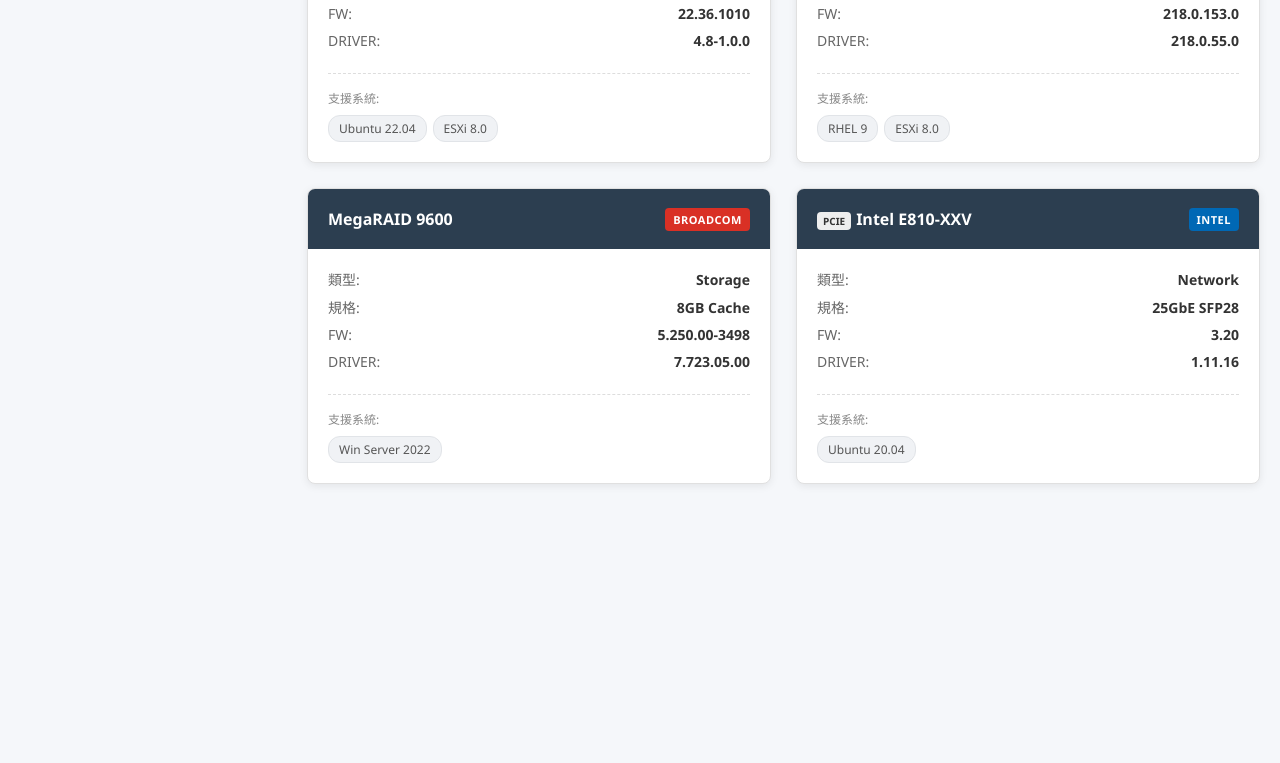
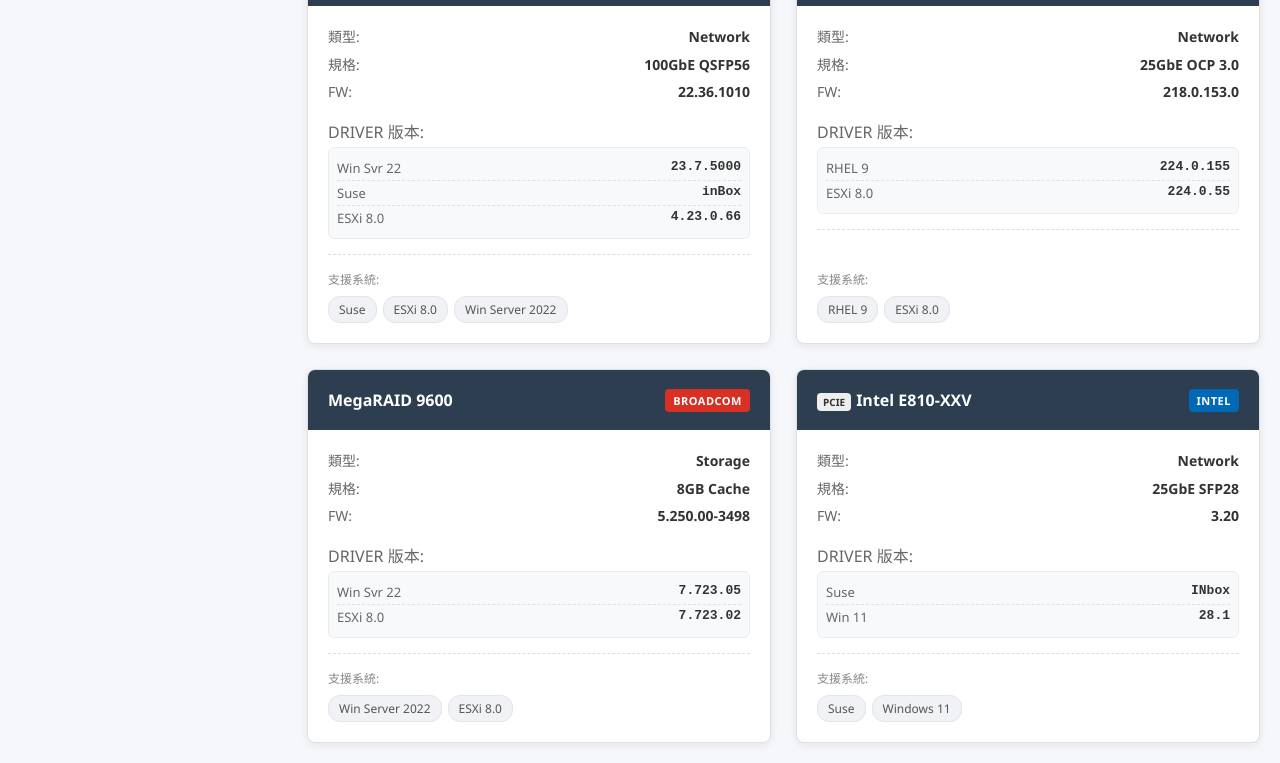
Before and after one commit to tkqs115111-arch/test_FwDriver_01, a plain HTML site: page index.html in a window 1280 px wide. Shown: the part 595-1358 px from the top of the page. Before the commit the page ends 1099 px from the top, so only its background shows below. Drawn offline with Linux system fonts and the light colour scheme.

Commit message:
index.html

```diff
--- a/index.html
+++ b/index.html
@@ -80,8 +80,11 @@
 
         .submenu { display: none; background-color: #fcfcfc; list-style: none; padding: 0; }
         .submenu.open { display: block; }
+
+        /* 支援多層級縮排 */
         .submenu .menu-item { padding-left: 35px; font-size: 14px; color: #666; }
         .submenu .submenu .menu-item { padding-left: 50px; font-size: 13px; }
+        .submenu .submenu .submenu .menu-item { padding-left: 65px; font-size: 13px; color: #555; background: #fdfdfd; }
 
         .arrow { font-size: 12px; color: #999; transition: transform 0.3s; }
         .arrow.rotate { transform: rotate(90deg); }
@@ -179,13 +182,32 @@
         .spec-row {
             display: flex;
             justify-content: space-between;
-            margin-bottom: 8px; /* 每一列的間距 */
+            margin-bottom: 8px;
             font-size: 14px;
-            align-items: baseline; /* 讓文字底部對齊 */
+            align-items: baseline;
         }
 
         .spec-label { color: #666; font-weight: 500; min-width: 60px; }
         .spec-value { color: #333; font-weight: 600; text-align: right; word-break: break-all; margin-left: 10px; }
+
+        /* --- 新增：Driver 列表樣式 --- */
+        .driver-container { margin-top: 10px; }
+        .driver-list {
+            background-color: #f8f9fa;
+            border: 1px solid #e9ecef;
+            border-radius: 6px;
+            padding: 8px;
+            font-size: 13px;
+        }
+        .driver-item {
+            display: flex;
+            justify-content: space-between;
+            padding: 3px 0;
+            border-bottom: 1px dashed #e0e0e0;
+        }
+        .driver-item:last-child { border-bottom: none; }
+        .driver-os { color: #666; font-weight: 500; }
+        .driver-ver { color: #333; font-weight: 700; font-family: monospace; }
 
         .divider {
             border-top: 1px dashed #ddd;
@@ -225,11 +247,6 @@
                 <span style="font-size:13px; color:#666;">目前篩選：</span>
                 <div id="activeTagsList" style="display:contents;"></div>
             </div>
-            <div class="hidden-filters">
-                <div id="categoryFilters"></div>
-                <div id="brandFilters"></div>
-                <div id="typeFilters"></div>
-            </div>
         </div>
 
         <div class="card-grid" id="productContainer"></div>
@@ -237,7 +254,7 @@
 </div>
 
 <script>
-    // --- 1. 資料模擬 (新增 formFactor 欄位以區分 PCIE/OCP) ---
+    // --- 1. 資料模擬 (使用 drivers 陣列取代單一 driver 字串) ---
     const products = [
         {
             id: 1,
@@ -247,8 +264,12 @@
             type: "高階",
             spec: "24GB GDDR6X",
             fw: "95.02.18.00.00",
-            driver: "535.104.05",
-            os: ["Windows 11", "Ubuntu 22.04"]
+            // 新增：多 OS Driver 支援
+            drivers: [
+                { os: "Windows", ver: "537.13" },
+                { os: "SuSE", ver: "inBox" }
+            ],
+            os: ["Windows 11", "SuSE"]
         },
         {
             id: 2,
@@ -258,7 +279,10 @@
             type: "高階",
             spec: "48GB GDDR6",
             fw: "020.003.000.030",
-            driver: "23.Q3.1",
+            drivers: [
+                { os: "Win 11", ver: "23.Q3.1" },
+                { os: "RHEL 9", ver: "23.20" }
+            ],
             os: ["Windows 11", "RHEL 9"]
         },
         {
@@ -266,23 +290,30 @@
             name: "ConnectX-6 Dx",
             brand: "NVIDIA",
             category: "Network",
-            formFactor: "PCIE", // 新增：指定介面
+            formFactor: "PCIE",
             type: "網卡",
             spec: "100GbE QSFP56",
             fw: "22.36.1010",
-            driver: "4.8-1.0.0",
-            os: ["Ubuntu 22.04", "ESXi 8.0"]
+            drivers: [
+                { os: "Win Svr 22", ver: "23.7.5000" },
+                { os: "Suse", ver: "inBox" },
+                { os: "ESXi 8.0", ver: "4.23.0.66" }
+            ],
+            os: ["Suse", "ESXi 8.0", "Win Server 2022"]
         },
         {
             id: 4,
             name: "BCM57414 OCP",
             brand: "Broadcom",
             category: "Network",
-            formFactor: "OCP",  // 新增：指定介面
+            formFactor: "OCP",
             type: "網卡",
             spec: "25GbE OCP 3.0",
             fw: "218.0.153.0",
-            driver: "218.0.55.0",
+            drivers: [
+                { os: "RHEL 9", ver: "224.0.155" },
+                { os: "ESXi 8.0", ver: "224.0.55" }
+            ],
             os: ["RHEL 9", "ESXi 8.0"]
         },
         {
@@ -293,45 +324,46 @@
             type: "RAID卡",
             spec: "8GB Cache",
             fw: "5.250.00-3498",
-            driver: "7.723.05.00",
-            os: ["Win Server 2022"]
+            drivers: [
+                { os: "Win Svr 22", ver: "7.723.05" },
+                { os: "ESXi 8.0", ver: "7.723.02" }
+            ],
+            os: ["Win Server 2022", "ESXi 8.0"]
         },
         {
             id: 6,
             name: "Intel E810-XXV",
             brand: "Intel",
             category: "Network",
-            formFactor: "PCIE", // 新增
+            formFactor: "PCIE",
             type: "網卡",
             spec: "25GbE SFP28",
             fw: "3.20",
-            driver: "1.11.16",
-            os: ["Ubuntu 20.04"]
+            drivers: [
+                { os: "Suse", ver: "INbox" },
+                { os: "Win 11", ver: "28.1" }
+            ],
+            os: ["Suse", "Windows 11"]
         }
     ];
 
-    // --- 2. 動態生成樹狀結構邏輯 ---
+    // --- 2. 動態生成樹狀結構邏輯 (維持不變) ---
     function buildSidebarTree(data) {
         const tree = {};
 
         data.forEach(p => {
             let path = [];
-
-            // 邏輯分支：Network 走特殊路徑，其他走一般路徑
             if (p.category === 'Network') {
-                // 路徑: PCIE/OCP -> Network -> 廠家 -> 規格
-                const root = p.formFactor ? p.formFactor.toUpperCase() : 'PCIE'; // 預設 PCIE
+                const root = p.formFactor ? p.formFactor.toUpperCase() : 'PCIE';
                 path = [root, 'Network', p.brand, p.spec];
             } else {
-                // 路徑: 類型(Category) -> 廠家 -> 規格
                 path = [p.category, p.brand, p.spec];
             }
 
-            // 將路徑插入樹狀物件
             let currentLevel = tree;
             path.forEach((key, index) => {
                 if (!currentLevel[key]) {
-                    currentLevel[key] = (index === path.length - 1) ? null : {}; // 最後一層設為 null (葉節點)
+                    currentLevel[key] = (index === path.length - 1) ? null : {};
                 }
                 currentLevel = currentLevel[key];
             });
@@ -339,27 +371,22 @@
         return tree;
     }
 
-    // 遞迴渲染 HTML
     function renderTreeHTML(node, level = 0, distinctPath = []) {
-        if (!node) return ''; // 葉節點結束
+        if (!node) return '';
 
         let html = '';
         Object.keys(node).forEach(key => {
             const children = node[key];
-            const currentPath = [...distinctPath, key]; // 紀錄當前路徑以便篩選
-
-            // 判斷是否為最後一層 (規格層)
+            const currentPath = [...distinctPath, key];
             const isLeaf = children === null;
 
             if (isLeaf) {
-                // 點擊規格：直接執行篩選
                 html += `<li>
                             <div class="menu-item" onclick="filterBySpec('${currentPath.join('|')}')">
                                 ${key}
                             </div>
                          </li>`;
             } else {
-                // 有子選單：顯示折疊箭頭
                 html += `<li>
                             <div class="menu-item" onclick="toggleMenu(this)">
                                 ${key} <span class="arrow">▶</span>
@@ -380,7 +407,6 @@
     }
 
     // --- 3. 互動與篩選邏輯 ---
-
     function toggleMenu(el) {
         const submenu = el.nextElementSibling;
         const arrow = el.querySelector('.arrow');
@@ -390,21 +416,12 @@
         }
     }
 
-    // 點擊側欄最後一層 (規格) 的行為
     function filterBySpec(pathString) {
         const path = pathString.split('|');
-        // path 結構可能是:
-        // 一般: [Category, Brand, Spec]
-        // 網路: [FormFactor, 'Network', Brand, Spec]
-
         const spec = path[path.length - 1];
 
-        // 設定搜尋框並執行搜尋
         const searchInput = document.getElementById('searchInput');
-        searchInput.value = spec; // 直接將規格填入搜尋框
-
-        // 清除其他 checkbox (為了讓使用者專注於該規格)
-        document.querySelectorAll('input[type="checkbox"]').forEach(i => i.checked = false);
+        searchInput.value = spec;
 
         applyFilters();
     }
@@ -420,6 +437,7 @@
         }
     }
 
+    // --- 4. 產品渲染 (新增 Driver 列表渲染) ---
     function renderProducts(data) {
         const container = document.getElementById('productContainer');
         if (data.length === 0) {
@@ -431,7 +449,19 @@
             const brandColor = getBrandColorVar(product.brand);
             const osTagsHtml = product.os.map(os => `<span class="os-pill">${os}</span>`).join('');
 
-            // 顯示介面標籤 (如果是 Network)
+            // 處理 Driver 列表 HTML
+            let driversHtml = '<span style="color:#999; font-style:italic; font-size:13px;">無資料</span>';
+            if (product.drivers && product.drivers.length > 0) {
+                driversHtml = `<div class="driver-list">
+                    ${product.drivers.map(d => `
+                        <div class="driver-item">
+                            <span class="driver-os">${d.os}</span>
+                            <span class="driver-ver">${d.ver}</span>
+                        </div>
+                    `).join('')}
+                </div>`;
+            }
+
             const ffBadge = product.category === 'Network' && product.formFactor
                 ? `<span style="font-size:10px; background:#eee; color:#333; padding:2px 6px; border-radius:4px; margin-right:5px;">${product.formFactor}</span>`
                 : '';
@@ -458,9 +488,9 @@
                         <span class="spec-value">${product.fw || 'N/A'}</span>
                     </div>
 
-                    <div class="spec-row">
-                        <span class="spec-label">DRIVER:</span>
-                        <span class="spec-value">${product.driver || 'N/A'}</span>
+                    <div class="driver-container">
+                        <span class="spec-label" style="display:block; margin-bottom:4px;">DRIVER 版本:</span>
+                        ${driversHtml}
                     </div>
 
                     <div class="divider"></div>
@@ -475,22 +505,26 @@
         }).join('');
     }
 
-    // 原始的 Checkbox 篩選與搜尋邏輯 (保持不變，與側欄連動)
+    // --- 5. 搜尋邏輯 (新增 Driver 內容搜尋) ---
     function applyFilters() {
         const kw = document.getElementById('searchInput').value.toLowerCase();
 
-        // 取得 Checkbox 狀態 (如果使用者同時用側欄搜尋 + 上方篩選)
-        const getChecked = (n) => Array.from(document.querySelectorAll(`input[name="${n}"]:checked`)).map(c=>c.value);
-        // 注意：這裡的 hidden filters 需要與 HTML 中的 checkbox 對應，若您移除了 renderHiddenFilters，這裡需要調整
-        // 為了簡化，這裡假設我們主要靠搜尋關鍵字過濾
+        const res = products.filter(p => {
+            // 組合 Drivers 的版本與 OS 供搜尋
+            const driverVersions = p.drivers ? p.drivers.map(d => d.ver).join(' ') : '';
+            const driverOSs = p.drivers ? p.drivers.map(d => d.os).join(' ') : '';
 
-        const activeDiv = document.getElementById('activeFiltersContainer');
-        const activeList = document.getElementById('activeTagsList');
-        // 這裡暫時隱藏 tag 顯示邏輯，專注於功能
+            const content = [
+                p.name,
+                p.spec,
+                p.fw,
+                driverVersions, // 讓使用者能搜尋版本號
+                driverOSs,      // 讓使用者能搜尋 "ESXi" 找到對應 Driver
+                p.formFactor,
+                p.brand,
+                p.category
+            ].join(' ').toLowerCase();
 
-        const res = products.filter(p => {
-            // 搜尋邏輯：名稱、規格、FW、Driver、以及 FormFactor
-            const content = [p.name, p.spec, p.fw, p.driver, p.formFactor, p.brand, p.category].join(' ').toLowerCase();
             return content.includes(kw);
         });
 
@@ -502,11 +536,20 @@
         applyFilters();
     }
 
-    // 初始化
+   // 初始化
     window.onload = function() {
         renderSidebar();
-        // 這裡移除了 renderHiddenFilters，因為側欄已經改成點擊規格直接搜尋
         renderProducts(products);
+
+        // --- 新增：監聽 Enter 鍵 ---
+        const input = document.getElementById("searchInput");
+        input.addEventListener("keypress", function(event) {
+            // 如果按下的是 Enter 鍵 (Key Code 13)
+            if (event.key === "Enter") {
+                event.preventDefault(); // 防止某些瀏覽器預設的表單送出行為
+                applyFilters();         // 執行搜尋功能
+            }
+        });
     };
 </script>
 
```
